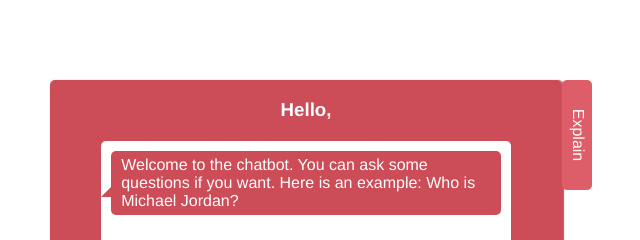
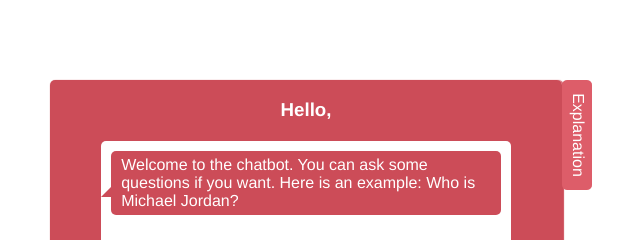
Before and after one commit to wanghe001/bbdc-chatbot-frontend, a Vue app: page /#/ in a window 1280 px wide. Both pictures are taken after a click on the element "Start". Shown: the top 240 px of the page, without its empty margins (334-974 px from the left). Built offline with nearby package versions, Linux system fonts and the light colour scheme.

Commit message:
- changed the explain button to explanation

```diff
--- a/src/views/Home.vue
+++ b/src/views/Home.vue
@@ -4,7 +4,7 @@
     <div v-if="loggedIn" class="chatbot-wrapper" :class="{expanded:explainTabClicked}">
       <h3 class="title">Hello, {{$store.state.nickName}}</h3>
       <span class="button explain" :class="{expanded:explainTabClicked}"
-            @click="explainTabClicked=!explainTabClicked">Explain</span>
+            @click="explainTabClicked=!explainTabClicked">Explanation</span>
       <div class="message-panel">
         <message-box v-for="(message,index) in this.$store.state.messages" :key="index"
           :message="message.text"
```
